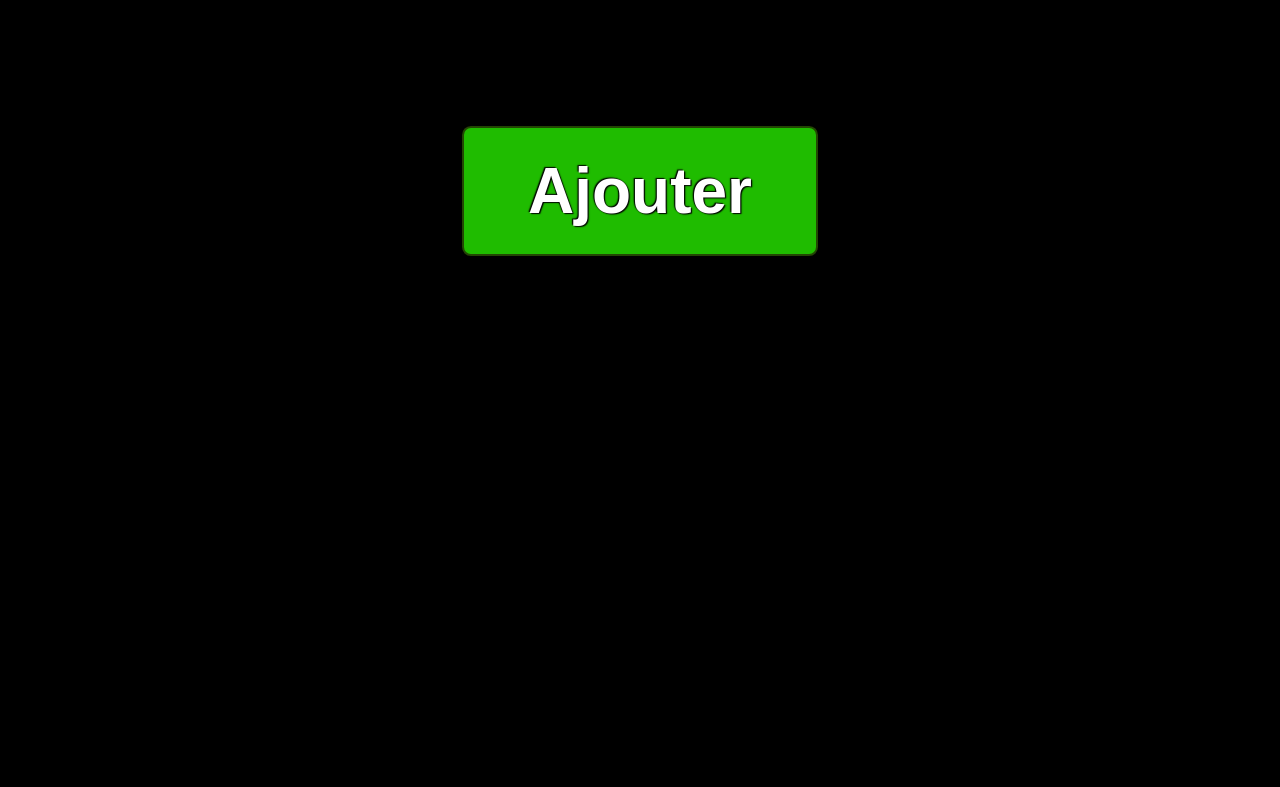
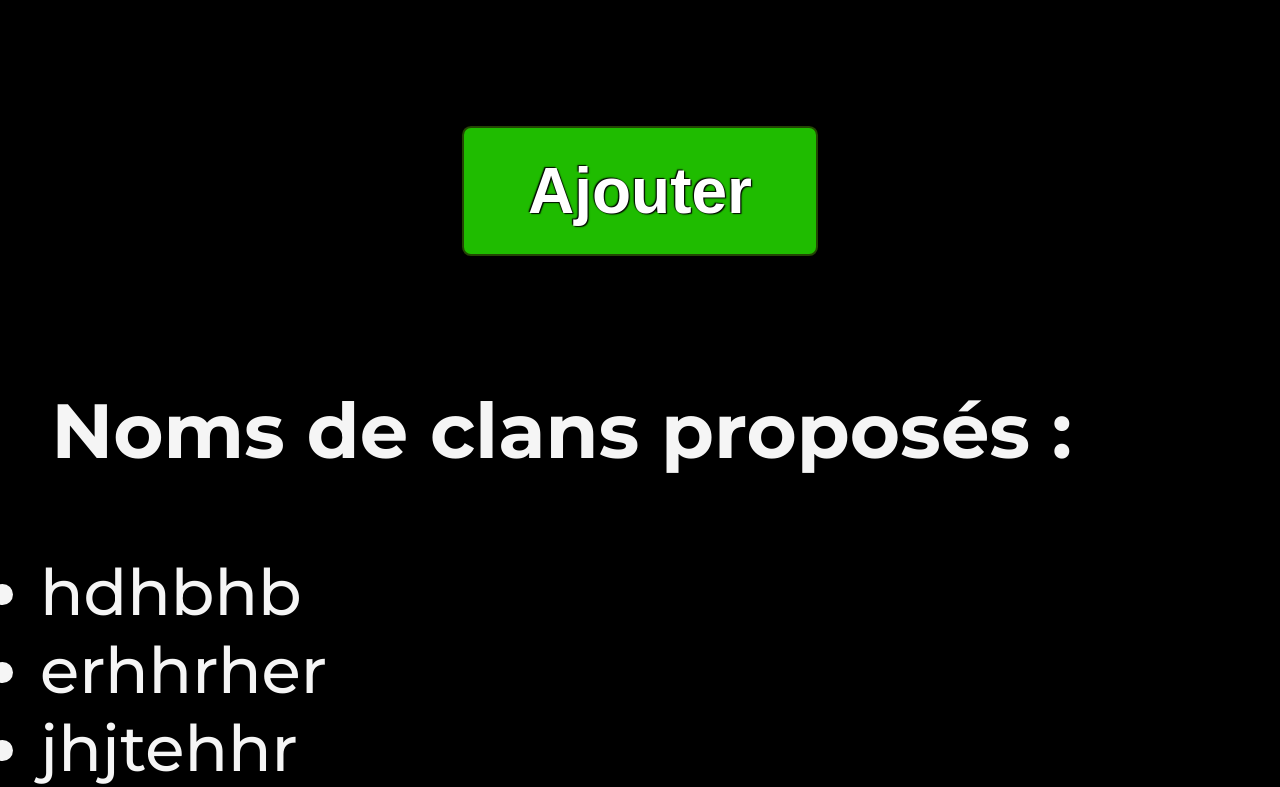
Before and after one commit to lutinmaviou/gc-clans-name-vote, a Next.js app: page / in a window 1280 px wide. Shown: the part 1963-2750 px from the top of the page. Before the commit the page ends 2270 px from the top, so only its background shows below. Built offline with nearby package versions, Linux system fonts and the light colour scheme; no server answers; the database is empty; a web font is replaced by a local one.

Commit message:
feat: add a mock for clans name list

```diff
--- a/src/components/HomePage.css
+++ b/src/components/HomePage.css
@@ -47,13 +47,13 @@
   margin: 12vw auto;
 }
 
-.question .checkbox{
+.question .checkbox {
   width: 50%;
   margin: auto;
   align-items: baseline;
 }
 
-#no:hover{
+#no:hover {
   cursor: pointer;
 }
 
--- a/src/components/HomePage.tsx
+++ b/src/components/HomePage.tsx
@@ -68,6 +68,14 @@ const HomePage: NextComponentType = () => {
             </div>
           </form>
         </section>
+        <section className="list-mock">
+          <h3>Noms de clans proposés :</h3>
+          <ul className="clans-list">
+            <li>hdhbhb</li>
+            <li>erhhrher</li>
+            <li>jhjtehhr</li>
+          </ul>
+        </section>
       </main>
     </div>
   );
--- a/styles/globals.css
+++ b/styles/globals.css
@@ -33,6 +33,17 @@ button {
 
 button:hover {
   cursor: pointer;
+}
+
+ul {
+  text-align: left;
+  font-size: 5vw;
+}
+
+h3 {
+  text-align: left;
+  padding-left: 4vw;
+  font-size: 6vw;
 }
 
 .flex-row {
```
